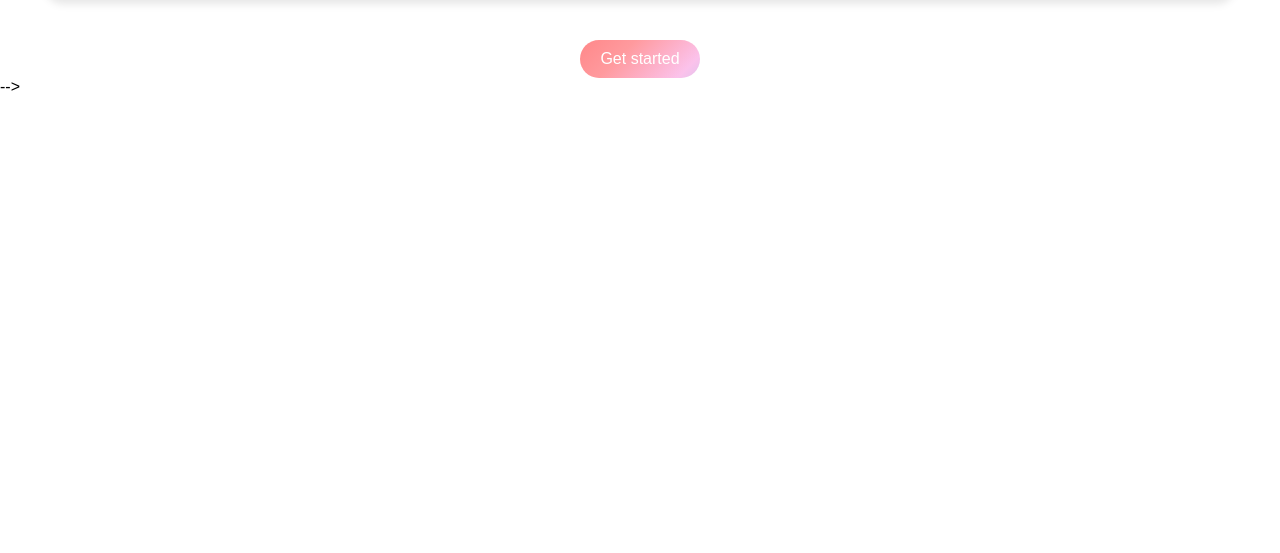
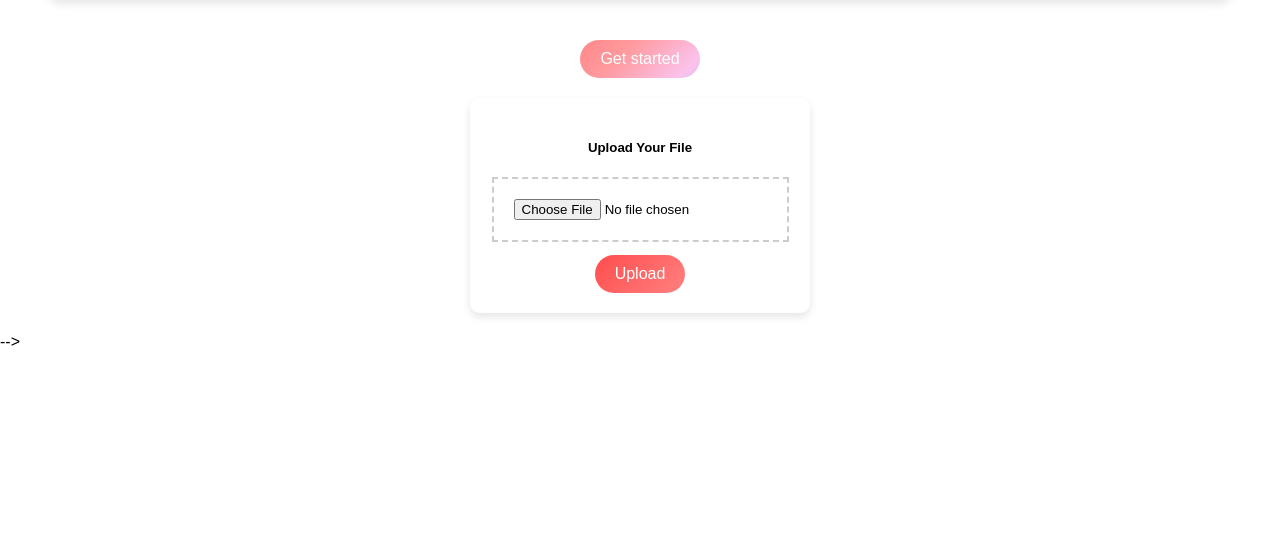
Before and after one commit to Safacts/xeroc, a Django app: page / in a window 1280 px wide. Shown: the part 100-653 px from the top of the page. Run offline with Django 3.2, Linux system fonts and the light colour scheme.

Commit message:
Update home.html

```diff
--- a/templates/home.html
+++ b/templates/home.html
@@ -87,15 +87,23 @@
                 flex-wrap: wrap;
                 justify-content: center;
             }
+
+
+
+
+
+
+
+
             .card {
     background-color: #fff;
     border-radius: 10px;
     box-shadow: 0 4px 8px rgba(0, 0, 0, 0.1);
-                margin: 20px;
+    margin: 20px auto; /* Changed this line */
     padding: 20px;
     width: 300px;
     text-align: center;
-                display: inline-block;
+    display: block; /* Changed this line */
 }
             .card img {
                 width: 100%;
@@ -353,6 +361,24 @@
 
 </div>
 
+<div class="card">
+    <div class="card-body">
+        <h5 class="card-title">Upload Your File</h5>
+
+        <!-- File Selection Bar -->
+        <div class="file-upload">
+            <input type="file" id="fileInput" class="form-control" style="border: 2px dashed #ccc; padding: 20px; text-align: center;" oninput="displayFileMetadata()">
+        </div>
+
+        <!-- Display File Metadata -->
+        <pre id="fileMetadata" style="font-family: monospace; margin-top: 10px;"></pre>
+
+        <!-- Upload Button -->
+        <button id="uploadButton" class="btn btn-primary mt-3" onclick="uploadFile()">Upload</button>
+    </div>
+</div>
+
+
 <!--
 <div class="content" id="cardsContainer">
     <div class="card" data-city="Wanparthy">
@@ -513,6 +539,35 @@
         }
     }
 
+function displayFileMetadata() {
+    const fileInput = document.getElementById('fileInput');
+    const fileMetadata = document.getElementById('fileMetadata');
+
+    // Clear previous metadata
+    fileMetadata.textContent = '';
+
+    if (fileInput.files.length > 0) {
+        const file = fileInput.files[0];
+        const metadata = `File Name: ${file.name}\nFile Size: ${(file.size / 1024).toFixed(2)} KB\nFile Type: ${file.type}`;
+
+        fileMetadata.textContent = metadata;
+    }
+}
+
+function uploadFile() {
+    const fileInput = document.getElementById('fileInput');
+    const fileMetadata = document.getElementById('fileMetadata');
+
+    if (fileInput.files.length === 0) {
+        alert('Please select a file before uploading.');
+        return;
+    }
+
+    // Placeholder for actual upload logic
+    alert('File uploaded successfully:\n' + fileMetadata.textContent);
+}
+
+
     async function getCityFromCoordinates(lat, lng) {
         const response = await fetch(`https://api.opencagedata.com/geocode/v1/json?q=${lat}+${lng}&key=${apiKey}`);
         const data = await response.json();
@@ -524,27 +579,3 @@
             method: 'POST',
             headers: {
                 'Content-Type': 'application/json',
-            },
-            body: JSON.stringify({ country: 'India' }),
-        });
-        const data = await response.json();
-        const cities = data.data;
-        const cityList = document.getElementById('cities');
-        cities.forEach(city => {
-            const option = document.createElement('option');
-            option.value = city;
-            cityList.appendChild(option);
-        });
-    }
-
-    // Call detectLocation and populateCityOptions on page load
-    window.onload = async () => {
-        await populateCityOptions();
-        await detectLocation();
-    };
-
-
-</script>
-
-</body>
-</html>
```
Lines whose indentation alone changed are shown as unchanged.
